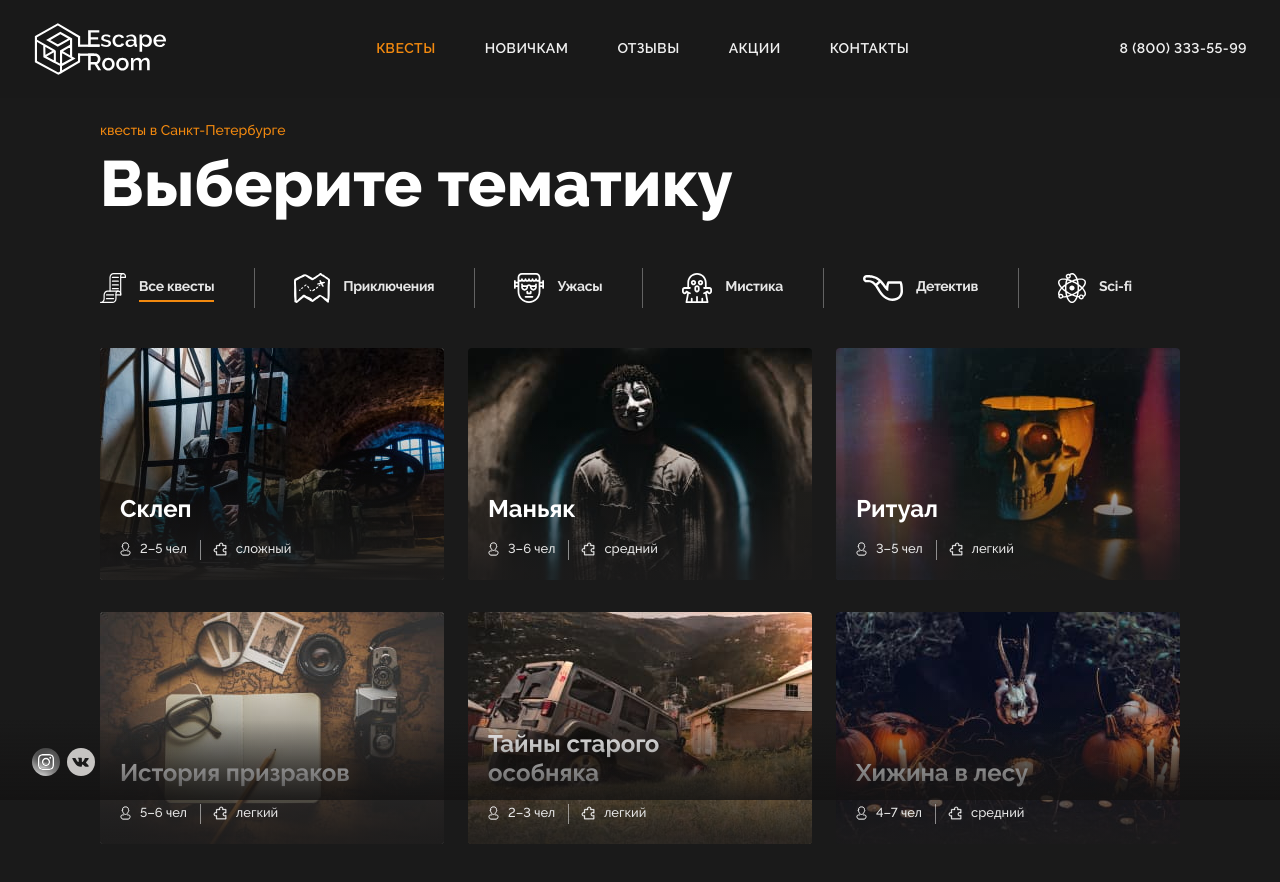
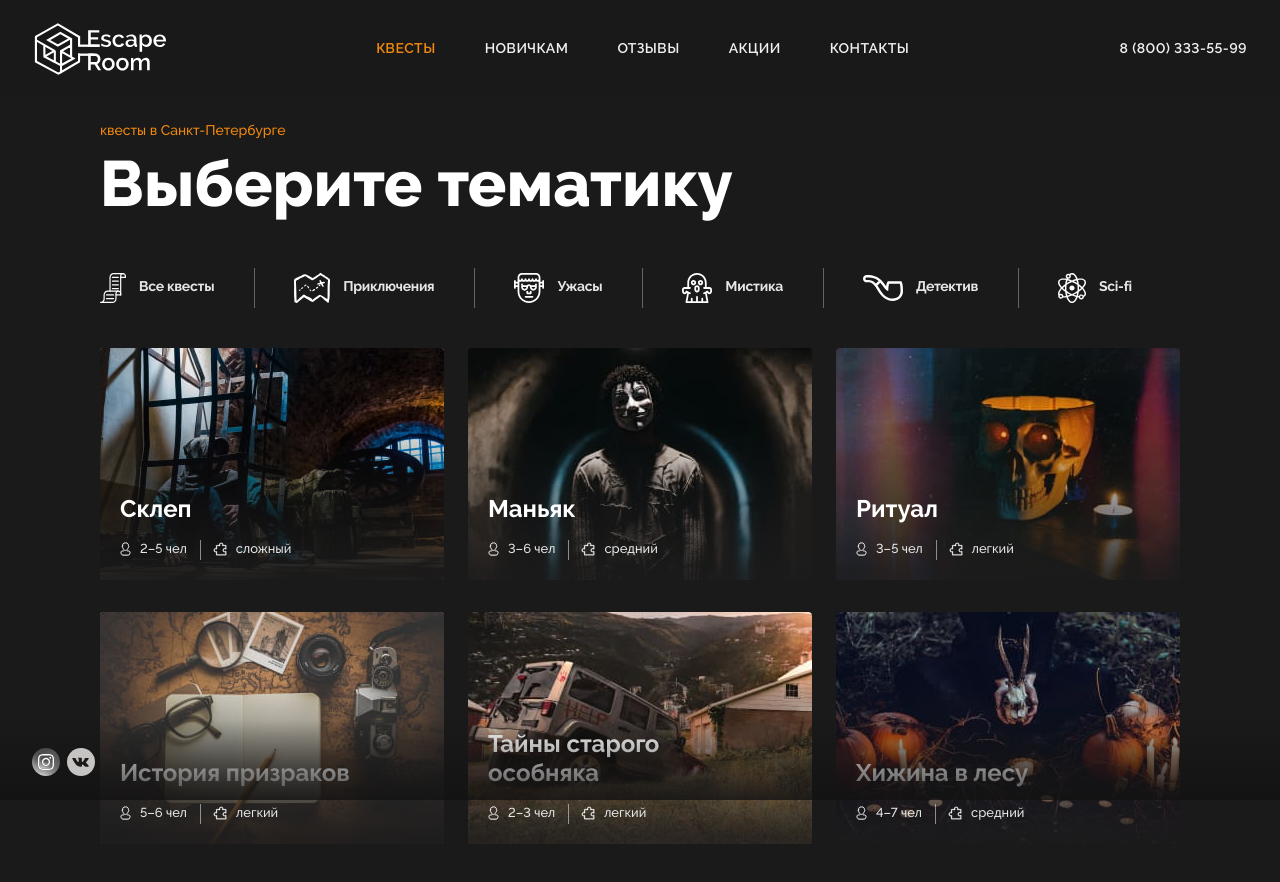
Before and after one commit to lisabazdyreva/escape-room, a React (Create React App) app: page / in a window 1280 px wide. Shown: the top 882 px of the page. Built offline with nearby package versions, Linux system fonts and the light colour scheme.

Commit message:
Фильтр вынесен в отдельный компонент, создана страница 404

```diff
--- a/package.json
+++ b/package.json
@@ -11,6 +11,7 @@
     "@types/node": "^18.7.15",
     "@types/react": "^18.0.18",
     "@types/react-dom": "^18.0.6",
+    "@types/react-router-dom": "^5.3.3",
     "@types/styled-components": "^5.1.26",
     "concurrently": "6.3.0",
     "joi": "17.4.2",
--- a/src/components/app/app.tsx
+++ b/src/components/app/app.tsx
@@ -8,27 +8,35 @@ import {
 import DetailedQuest from '../detailed-quest/detailed-quest';
 import Contacts from '../contacts/contacts';
 import Home from '../home/home';
+import NotFoundPage from '../not-found-page/not-found-page';
 
 import { appTheme } from './common';
 import * as S from './app.styled';
 
-const App = () => (
+const App = () => {
+
+
+  return (
     <ThemeProvider theme={appTheme}>
       <S.GlobalStyle />
       <Router>
         <Switch>
-        <Route exact path="/quest">
+          <Route exact path="/quest/:id">
             <DetailedQuest />
           </Route>
           <Route exact path="/contacts">
             <Contacts />
           </Route>
-        <Route path="/">
+          <Route path="/" exact>
             <Home />
+          </Route>
+          <Route>
+            <NotFoundPage />
           </Route>
         </Switch>
       </Router>
     </ThemeProvider>
   );
+}
 
 export default App;
--- a/src/components/detailed-quest/detailed-quest.tsx
+++ b/src/components/detailed-quest/detailed-quest.tsx
@@ -6,6 +6,7 @@ import { ReactComponent as IconPerson } from '../../assets/img/icon-person.svg';
 import { ReactComponent as IconPuzzle } from '../../assets/img/icon-puzzle.svg';
 import * as S from './detailed-quest.styled';
 import { BookingModal } from './components/components';
+
 
 const DetailedQuest = () => {
   const [isBookingModalOpened, setIsBookingModalOpened] = useState(false);
--- a/src/components/home/components/quests-catalog/quests-catalog.jsx
+++ b/src/components/home/components/quests-catalog/quests-catalog.jsx
@@ -1,58 +1,11 @@
-import { ReactComponent as IconAllQuests } from 'assets/img/icon-all-quests.svg';
-import { ReactComponent as IconAdventures } from 'assets/img/icon-adventures.svg';
-import { ReactComponent as IconHorrors } from 'assets/img/icon-horrors.svg';
-import { ReactComponent as IconMystic } from 'assets/img/icon-mystic.svg';
-import { ReactComponent as IconDetective } from 'assets/img/icon-detective.svg';
-import { ReactComponent as IconScifi } from 'assets/img/icon-scifi.svg';
 import { ReactComponent as IconPerson } from 'assets/img/icon-person.svg';
 import { ReactComponent as IconPuzzle } from 'assets/img/icon-puzzle.svg';
 import * as S from './quests-catalog.styled';
+import QuestsFilter from '../quests-filter/quests-filter';
 
 const QuestsCatalog = () => (
   <>
-    <S.Tabs>
-      <S.TabItem>
-        <S.TabBtn isActive>
-          <IconAllQuests />
-          <S.TabTitle>Все квесты</S.TabTitle>
-        </S.TabBtn>
-      </S.TabItem>
-
-      <S.TabItem>
-        <S.TabBtn>
-          <IconAdventures />
-          <S.TabTitle>Приключения</S.TabTitle>
-        </S.TabBtn>
-      </S.TabItem>
-
-      <S.TabItem>
-        <S.TabBtn>
-          <IconHorrors />
-          <S.TabTitle>Ужасы</S.TabTitle>
-        </S.TabBtn>
-      </S.TabItem>
-
-      <S.TabItem>
-        <S.TabBtn>
-          <IconMystic />
-          <S.TabTitle>Мистика</S.TabTitle>
-        </S.TabBtn>
-      </S.TabItem>
-
-      <S.TabItem>
-        <S.TabBtn>
-          <IconDetective />
-          <S.TabTitle>Детектив</S.TabTitle>
-        </S.TabBtn>
-      </S.TabItem>
-
-      <S.TabItem>
-        <S.TabBtn>
-          <IconScifi />
-          <S.TabTitle>Sci-fi</S.TabTitle>
-        </S.TabBtn>
-      </S.TabItem>
-    </S.Tabs>
+    <QuestsFilter />
 
     <S.QuestsList>
       <S.QuestItem>
--- /dev/null
+++ b/src/components/home/components/quests-filter/quests-filter.tsx
@@ -0,0 +1,62 @@
+import * as S from '../quests-catalog/quests-catalog.styled';
+
+import { ReactComponent as IconAllQuests } from '../../../../assets/img/icon-all-quests.svg';
+import { ReactComponent as IconAdventures } from '../../../../assets/img/icon-adventures.svg';
+import { ReactComponent as IconHorrors } from '../../../../assets/img/icon-horrors.svg';
+import { ReactComponent as IconMystic } from '../../../../assets/img/icon-mystic.svg';
+import { ReactComponent as IconDetective } from '../../../../assets/img/icon-detective.svg';
+import { ReactComponent as IconScifi } from '../../../../assets/img/icon-scifi.svg';
+
+
+const FilterValues = {
+  allQuests: {
+    name: 'Все квесты',
+    img: IconAllQuests,
+  },
+  adventures: {
+    name: 'Приключения',
+    img: IconAdventures,
+  },
+  horrors: {
+    name: 'Ужасы',
+    img: IconHorrors,
+  },
+  mystic: {
+    name: 'Мистика',
+    img: IconMystic,
+  },
+  detective: {
+    name: 'Детектив',
+    img: IconDetective,
+  },
+  scifi: {
+    name: 'Sci-fi',
+    img: IconScifi,
+  },
+} as const;
+
+const filters = Object.entries(FilterValues);
+
+const QuestsFilter = () => {
+
+  const clickHandler = (val: string) => {
+    console.log(val);
+  }
+
+  return (
+    <S.Tabs>
+      {filters.map(([filterName, filterValue]) => {
+        const DynamicImg = filterValue.img;
+
+        return ( <S.TabItem key={filterName} onClick={() => clickHandler(filterName)}>
+          <S.TabBtn>
+            <DynamicImg />
+            <S.TabTitle>{filterValue.name}</S.TabTitle>
+          </S.TabBtn>
+        </S.TabItem>);
+      })}
+    </S.Tabs>
+  );
+}
+//<S.Tabs onClick={(evt) => clickHandler(evt)}> memory problems
+export default QuestsFilter;
--- /dev/null
+++ b/src/components/not-found-page/not-found-page.tsx
@@ -0,0 +1,12 @@
+import { Link } from 'react-router-dom';
+
+const NotFoundPage = () => {
+  return(
+    <div>
+      Not Found.
+      <Link to='/'>На главную</Link>
+    </div>
+  )
+}
+
+export default NotFoundPage;
```
Also changed, not shown: 1 other file (tests, documents, lock files or other folders). Lines whose indentation alone changed are shown as unchanged.
